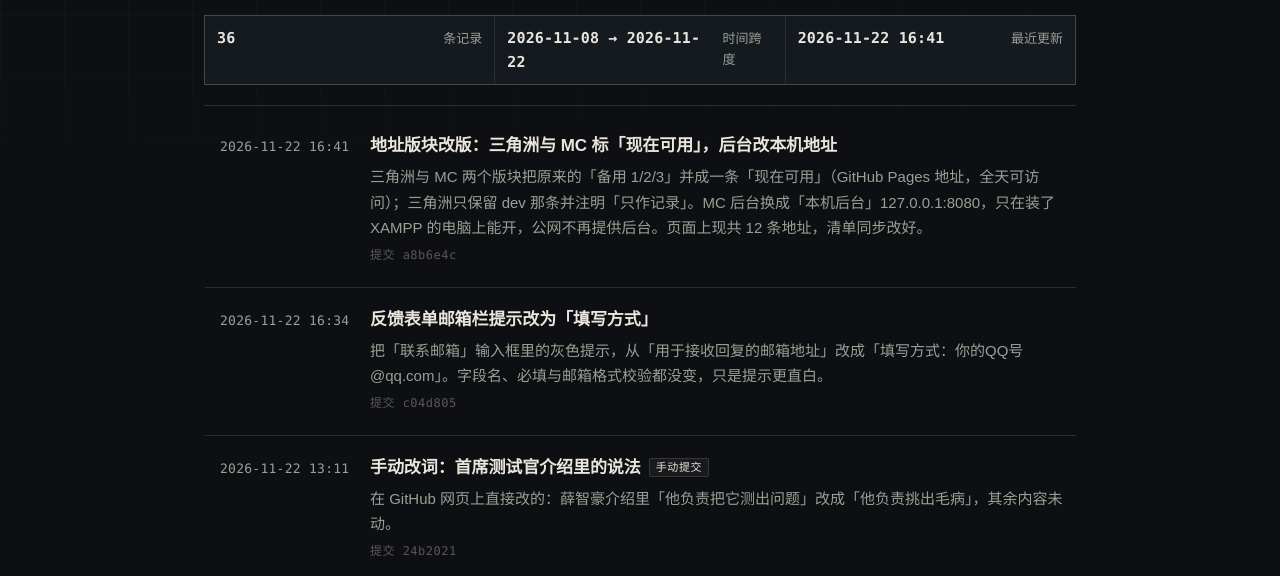
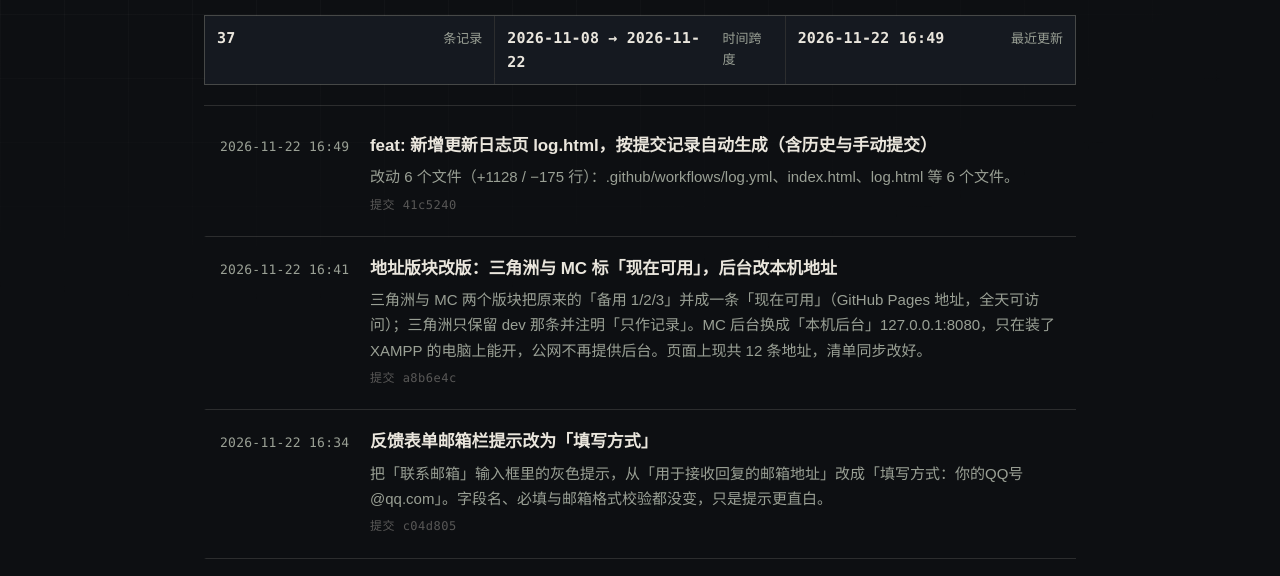
Before and after one commit to dfclub/dfclub.github.io, a plain HTML site: page log.html in a window 1280 px wide. Shown: the part 178-754 px from the top of the page. Drawn offline with Linux system fonts and the light colour scheme.

Commit message:
docs: 更新日志页 [skip log]

```diff
--- a/log.html
+++ b/log.html
@@ -145,13 +145,21 @@ footer a:hover{color:var(--paper);border-color:rgba(234,230,221,.4)}
     <h1>更新日志</h1>
     <p class="lede">本站每一次改动都记在这里，时间精确到分钟。自动化部署和在 GitHub 网页上手动提交的改动，都会按提交记录收进来。</p>
     <ul class="stats">
-      <li><b>36</b><span>条记录</span></li>
+      <li><b>37</b><span>条记录</span></li>
       <li><b>2026-11-08 → 2026-11-22</b><span>时间跨度</span></li>
-      <li><b>2026-11-22 16:41</b><span>最近更新</span></li>
+      <li><b>2026-11-22 16:49</b><span>最近更新</span></li>
     </ul>
   </header>
 
   <main class="log" aria-label="更改记录">
+      <article class="entry">
+        <time datetime="2026-11-22T16:49">2026-11-22 16:49</time>
+        <div>
+          <h2>feat: 新增更新日志页 log.html，按提交记录自动生成（含历史与手动提交）</h2>
+          <p>改动 6 个文件（+1128 / −175 行）：.github/workflows/log.yml、index.html、log.html 等 6 个文件。</p>
+          <span class="hash">提交 41c5240</span>
+        </div>
+      </article>
       <article class="entry">
         <time datetime="2026-11-22T16:41">2026-11-22 16:41</time>
         <div>
@@ -445,7 +453,7 @@ footer a:hover{color:var(--paper);border-color:rgba(234,230,221,.4)}
 
   <footer>
     <span>维护：dfclub</span>
-    <span>本页由提交记录自动生成 · 2026-11-22 16:41</span>
+    <span>本页由提交记录自动生成 · 2026-11-22 16:49</span>
     <a href="./index.html">返回入口页</a>
   </footer>
 </div>
```
